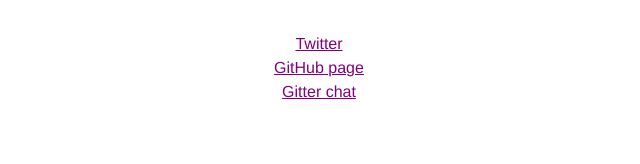
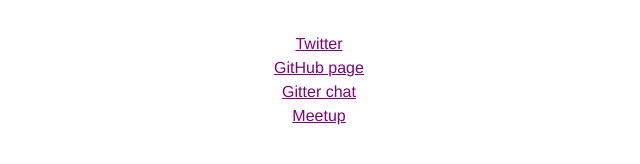
Before and after one commit to ElixirRuhr/elixir.ruhr, a Jekyll site: the page built from index.md, in a window 1280 px wide. Shown: the part 422-586 px from the top of the page, without its empty margins (321-961 px from the left). Built offline with Jekyll 4.4.1, drawn with Linux system fonts in a browser that asks for light colours; Markdown is read by kramdown in place of the engine named in the settings.

Commit message:
Add link to meetup

```diff
--- a/_layouts/default.html
+++ b/_layouts/default.html
@@ -21,6 +21,7 @@
       <li><a href="https://twitter.com/ElixirRuhr">Twitter</a></li>
       <li><a href="https://github.com/ElixirRuhr/ElixirRuhr.github.io">GitHub page</a></li>
       <li><a href="https://gitter.im/ElixirRuhr/ElixirRuhr">Gitter chat</a></li>
+      <li><a href="http://www.meetup.com/ElixirRuhr">Meetup</a></li>
     </ul>
   </footer>
 </body>
```
